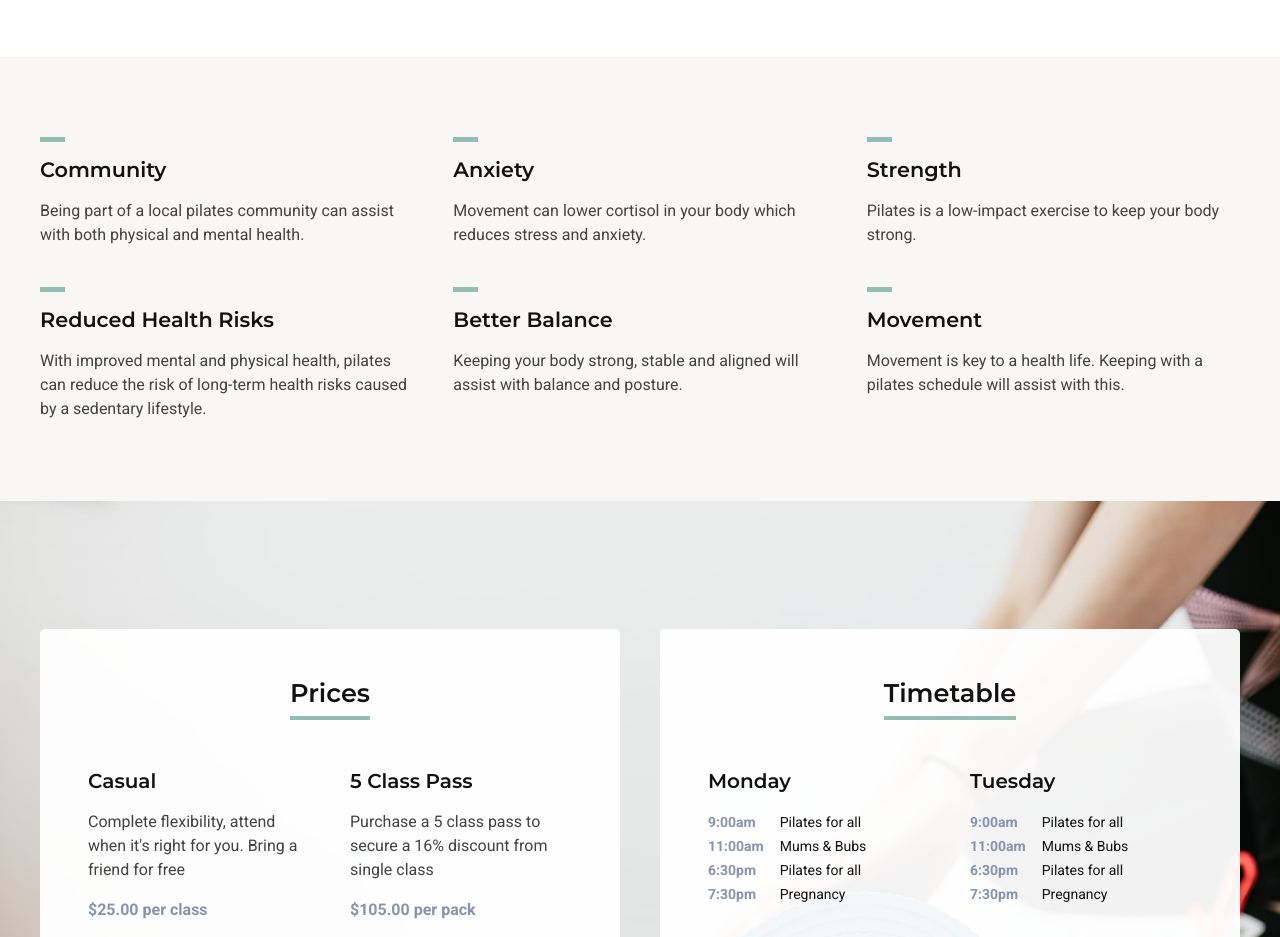
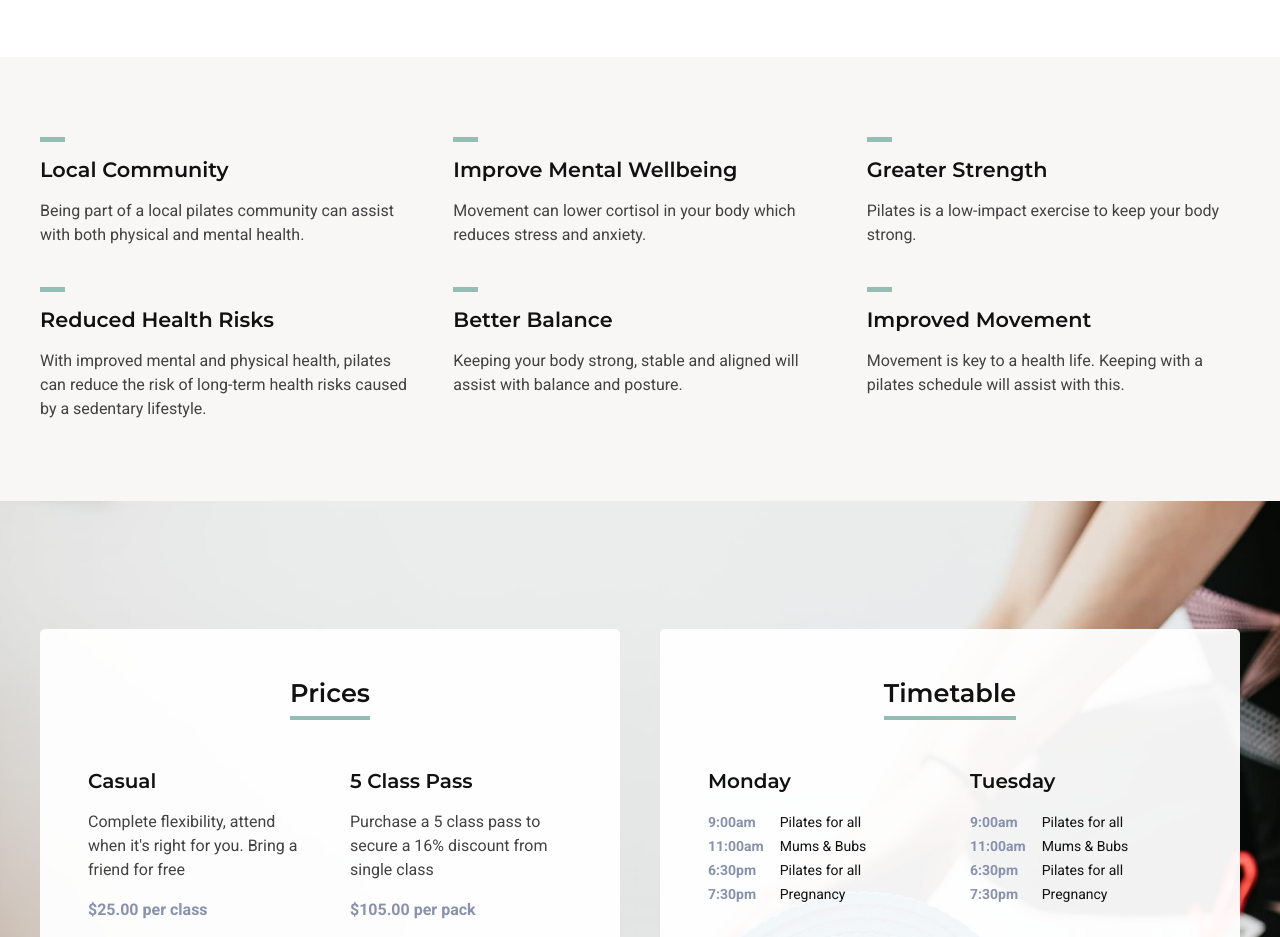
Before and after one commit to pmullen/movetopilates, a Nuxt app: page / in a window 1280 px wide. Shown: the part 1460-2397 px from the top of the page. Built offline with nearby package versions, Linux system fonts and the light colour scheme.

Commit message:
Improved wording on benefits section

```diff
--- a/pages/index.vue
+++ b/pages/index.vue
@@ -64,17 +64,17 @@
 
           <div class="grid grid-3 list-benefits">
             <div class="item-featured">
-              <h3 class="tilde">Community</h3>
+              <h3 class="tilde">Local Community</h3>
               <p>Being part of a local pilates community can assist with both physical and mental health.</p>
             </div><!-- #end item-featured -->
 
             <div class="item-featured">
-              <h3 class="tilde">Anxiety</h3>
+              <h3 class="tilde">Improve Mental Wellbeing</h3>
               <p>Movement can lower cortisol in your body which reduces stress and anxiety.</p>
             </div><!-- #end item-featured -->
 
             <div class="item-featured">
-              <h3 class="tilde">Strength</h3>
+              <h3 class="tilde">Greater Strength</h3>
               <p>Pilates is a low-impact exercise to keep your body strong.</p>
             </div><!-- #end item-featured -->
 
@@ -89,7 +89,7 @@
             </div><!-- #end item-featured -->
 
              <div class="item-featured">
-              <h3 class="tilde">Movement</h3>
+              <h3 class="tilde">Improved Movement</h3>
               <p>Movement is key to a health life. Keeping with a pilates schedule will assist with this.</p>
             </div><!-- #end item-featured -->
 
```
